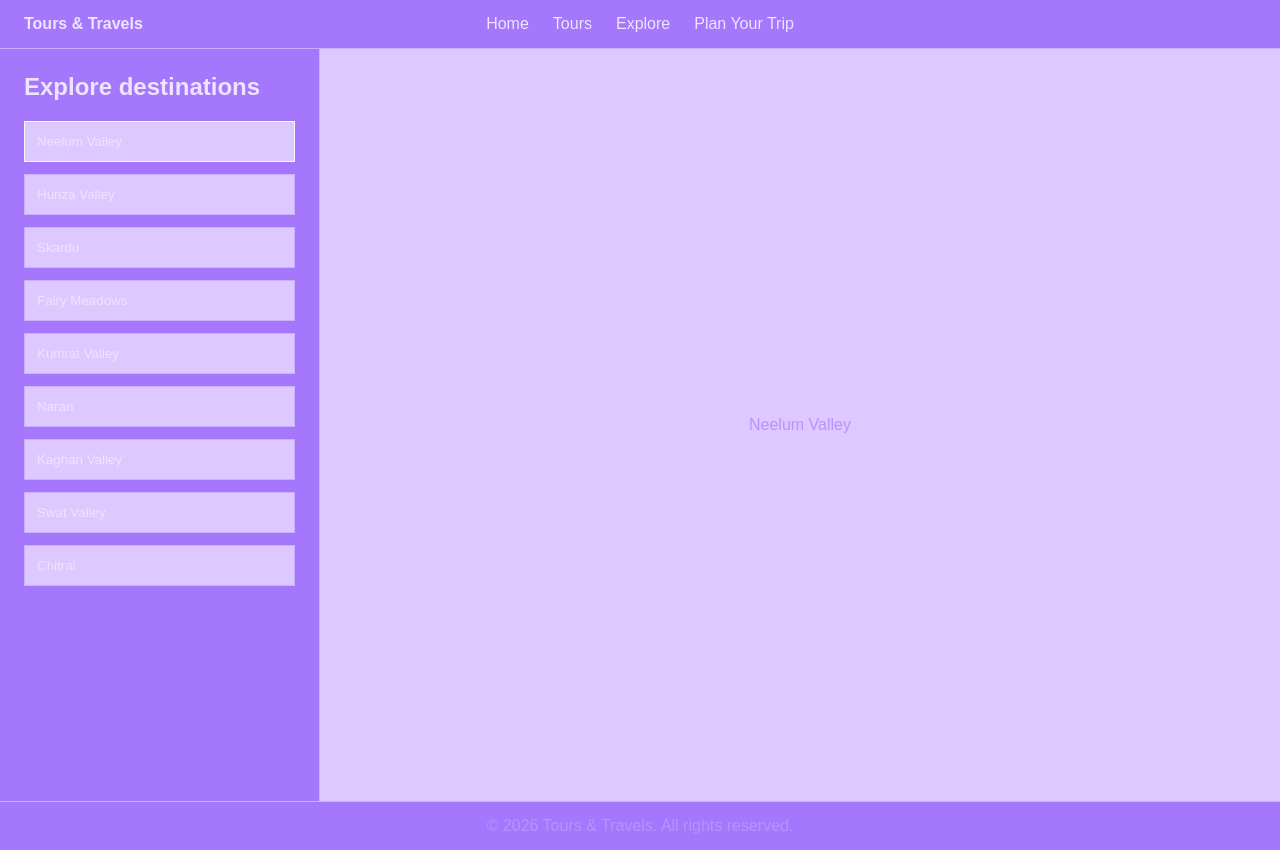
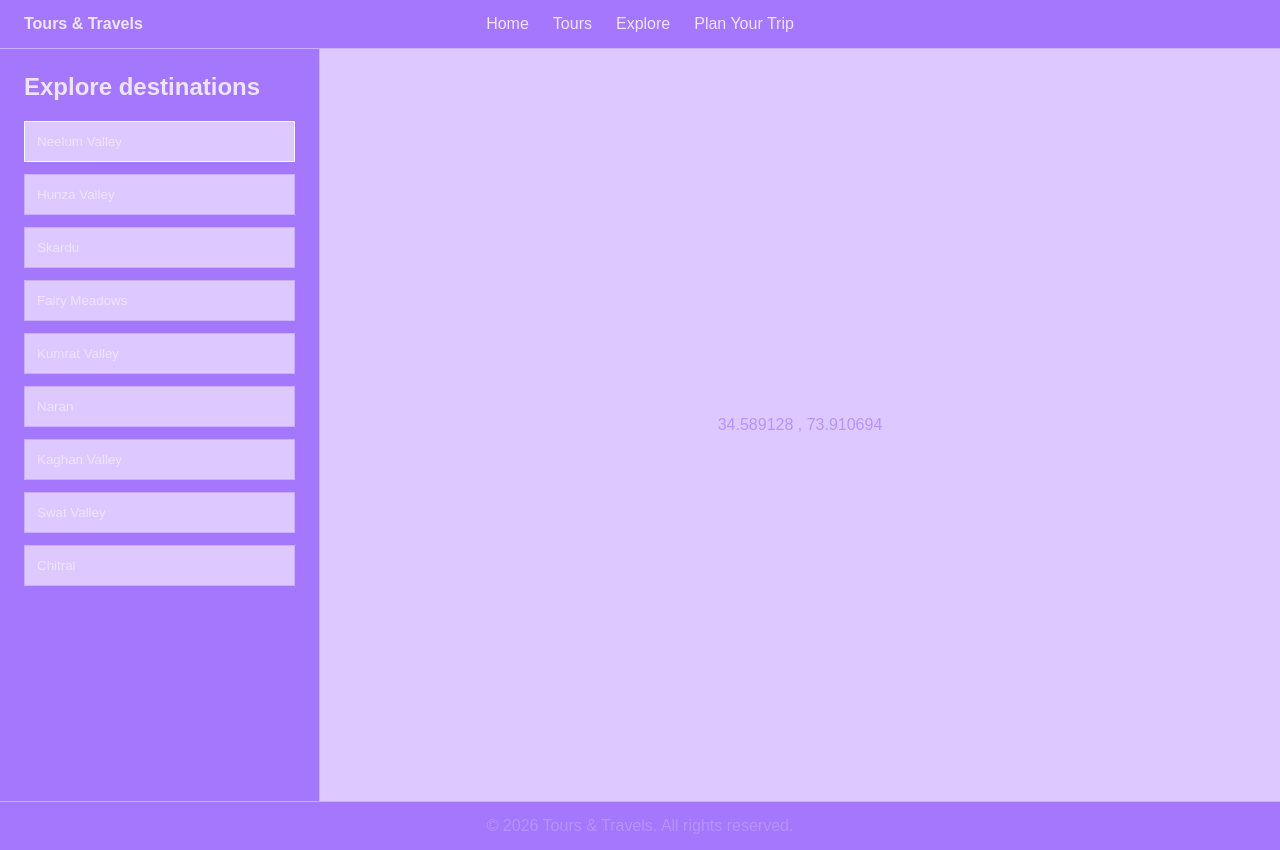
Before and after one commit to cherrycreamsoda/travel-and-tours-app, a React (Create React App) app: page /explore in a window 1280 px wide. Built offline with nearby package versions, Linux system fonts and the light colour scheme.

Commit message:
Add ExploreMap component to display destination coordinates in Explore page

```diff
--- a/src/pages/Explore/Explore.jsx
+++ b/src/pages/Explore/Explore.jsx
@@ -1,4 +1,5 @@
 import { useNavigate, useParams } from 'react-router-dom';
+import ExploreMap from './sections/ExploreMap';
 import destinations from '../../data/destinations';
 import './Explore.css';
 
@@ -26,7 +27,7 @@ function Explore() {
           ))}
         </ul>
       </aside>
-      <div className="exploreMap">{selectedDestination.name}</div>
+      <ExploreMap lat={selectedDestination.lat} lon={selectedDestination.lon} />
     </main>
   );
 }
--- /dev/null
+++ b/src/pages/Explore/sections/ExploreMap.jsx
@@ -0,0 +1,11 @@
+import React from 'react'
+
+function ExploreMap({lat , lon}) {
+  return (
+    <div className="exploreMap">
+      {lat} , {lon}
+    </div>
+  )
+}
+
+export default ExploreMap
```
